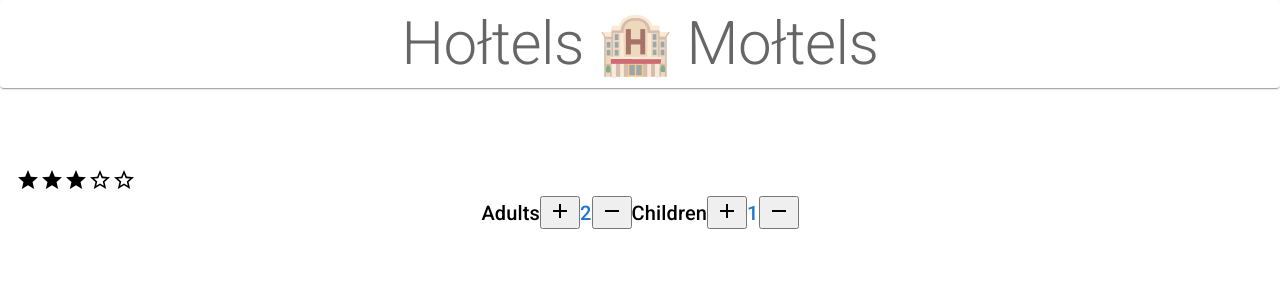
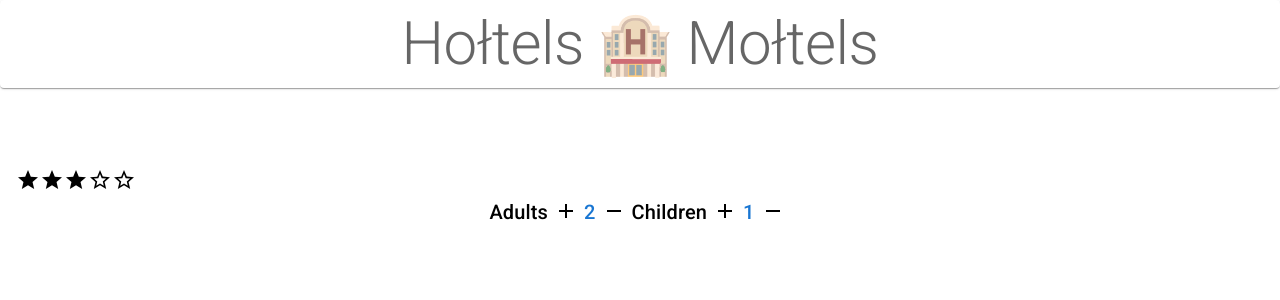
Before and after one commit to grafogeum/guestline, a React (Create React App) app: page / in a window 1280 px wide. Shown: the top 300 px of the page. Built offline with nearby package versions, Linux system fonts and the light colour scheme; no server answers; what react-swipeable-views-utils would draw is missing.

Commit message:
feat: Button Component structure improvement

```diff
--- /dev/null
+++ b/src/components/Button.tsx
@@ -0,0 +1,19 @@
+export interface IButtonProps {
+	onClick: () => void;
+	children: React.ReactNode;
+}
+
+const CapacityButtonStyle = {
+	backgroundColor: "transparent",
+	border: "none",
+	outline: "none",
+	cursor: "pointer"
+};
+
+export const Button = ({ onClick, children }: IButtonProps) => {
+	return (
+		<button style={CapacityButtonStyle} onClick={onClick}>
+			{children}
+		</button>
+	);
+};
--- a/src/components/GuestCapacityFilter.tsx
+++ b/src/components/GuestCapacityFilter.tsx
@@ -4,6 +4,7 @@ import { Typography } from "@mui/material";
 import { useSelector, useDispatch } from "react-redux";
 import { GuestTypes } from "../constants/constants";
 import { GuestCapacity } from "../state/action-types";
+import { Button } from "./Button";
 
 const GuestCapacityFilterStyles = {
 	display: "flex",
@@ -20,7 +21,7 @@ export const GuestCapacityFilter = () => {
 		<div style={GuestCapacityFilterStyles}>
 			<Typography variant="h6">{GuestTypes.Adults}</Typography>
 			{
-				<button
+				<Button
 					onClick={() =>
 						dispatch({
 							type: GuestCapacity.INCREASE_ADULTS_CAPACITY,
@@ -30,13 +31,13 @@ export const GuestCapacityFilter = () => {
 					}
 				>
 					<AddIcon />
-				</button>
+				</Button>
 			}
 			<Typography variant="h6" color={"primary"}>
 				{adultsInitial}
 			</Typography>
 			{
-				<button
+				<Button
 					onClick={() =>
 						dispatch({
 							type: GuestCapacity.DECREASE_ADULTS_CAPACITY,
@@ -45,11 +46,11 @@ export const GuestCapacityFilter = () => {
 					}
 				>
 					<RemoveIcon />
-				</button>
+				</Button>
 			}
 			<Typography variant="h6">{GuestTypes.Children}</Typography>
 			{
-				<button
+				<Button
 					onClick={() =>
 						dispatch({
 							type: GuestCapacity.INCREASE_CHILDREN_CAPACITY,
@@ -61,13 +62,13 @@ export const GuestCapacityFilter = () => {
 					}
 				>
 					<AddIcon />
-				</button>
+				</Button>
 			}
 			<Typography variant="h6" color={"primary"}>
 				{childrenInitial}
 			</Typography>
 			{
-				<button
+				<Button
 					onClick={() =>
 						dispatch({
 							type: GuestCapacity.DECREASE_CHILDREN_CAPACITY,
@@ -76,7 +77,7 @@ export const GuestCapacityFilter = () => {
 					}
 				>
 					<RemoveIcon />
-				</button>
+				</Button>
 			}
 		</div>
 	);
```
